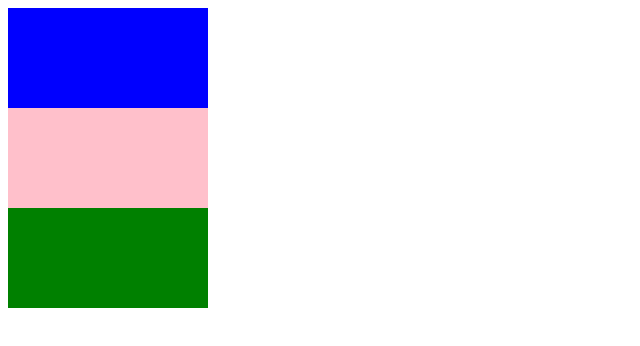
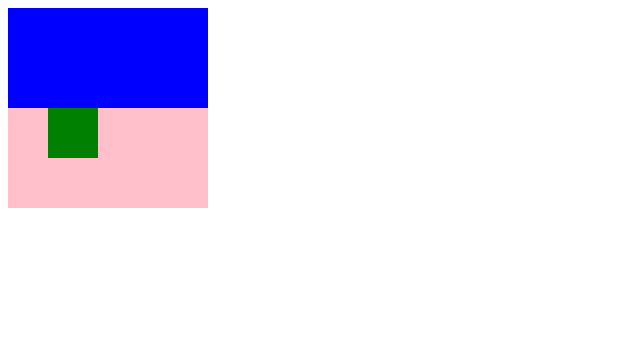
Before and after one commit to daande01/webbbte20grupp2, a plain HTML site: page övning2/index.html in a window 1280 px wide. Shown: the whole page, without its empty margins (0-640 px from the left). Drawn offline with Linux system fonts and the light colour scheme.

Commit message:
new file

```diff
--- a/övning2/css/style.css
+++ b/övning2/css/style.css
@@ -7,9 +7,12 @@ width: 200px ;
 background-color: pink;
 height: 100px;
 width: 200px ;
+position: relative;
 }
 #ruta3{
 background-color: green;
-height: 100px;
-width: 200px ;
+height: 50px;
+width: 50px ;
+position: absolute;
+left:40px;
 }
--- a/övning2/index.html
+++ b/övning2/index.html
@@ -10,8 +10,11 @@
 
 
     <div id="ruta1">  </div>
-    <div id="ruta2">  </div>
-    <div id="ruta3">  </div>
+    <div id="ruta2">
+
+      <div id="ruta3">  </div>
+    </div>
+
 
   </body>
 </html>
```
